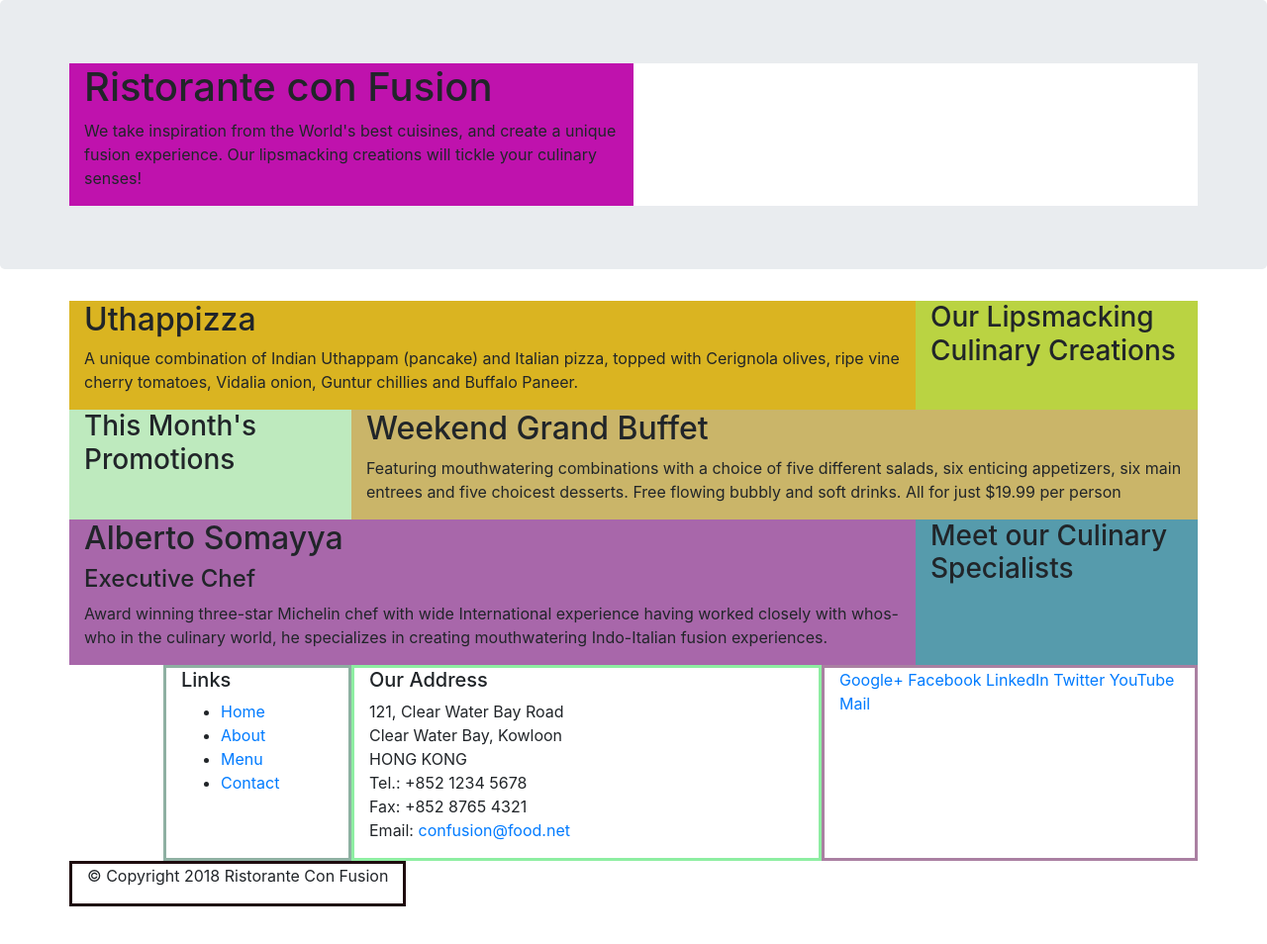
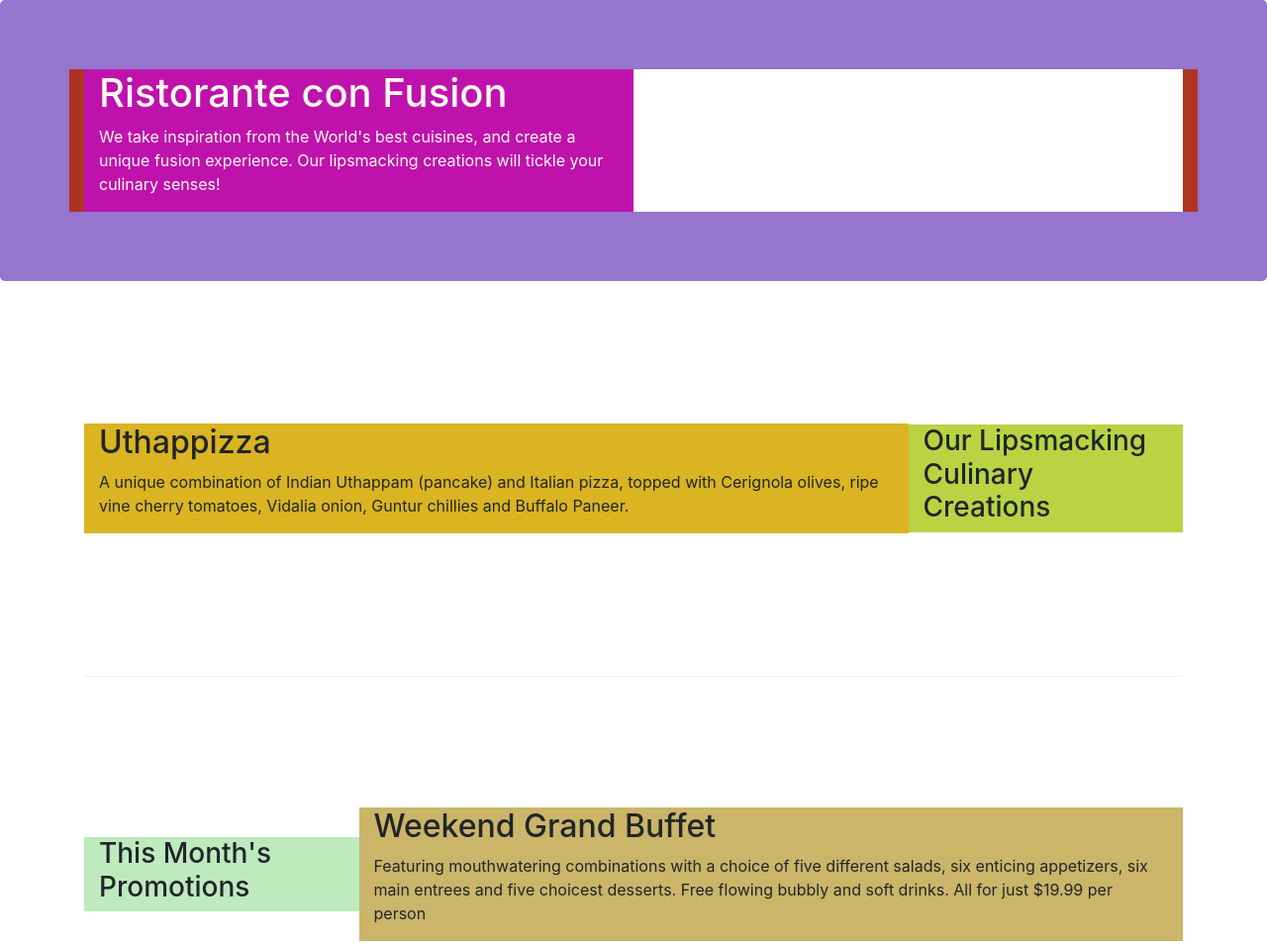
Before and after one commit to loso-nd/conFusion, a website: page index.html in a window 1280 px wide. Shown: the top 954 px of the page at 99% size. Before the commit the page ends 916 px from the top, so only its background shows below. Drawn offline with nearby package versions, Linux system fonts and the light colour scheme.

Commit message:
Bootstrap Grid Part 2
Added file for custom css styles
Use of BS compontents and inline styling
- align-(self/items)-center
- justified-content-center
- listed-ustyled

```diff
--- /dev/null
+++ b/CSS/styles.css
@@ -0,0 +1,31 @@
+.row-header {
+	margin: 0px auto;
+	padding: 0px auto;
+}
+
+.row-content {
+	margin: 0px auto;
+	padding: 50px 0px;
+	border-bottom: 1px ridge;
+	min-height: 400px;
+}
+
+.footer {
+	background-color: #d1c4e9;
+	margin: 0px auto;
+	padding: 20px 0px;
+}
+
+.jumbotron {
+	padding: 70px 30px;
+	margin: 0px auto;
+	background: #9575cd;
+	color: floralwhite;
+}
+
+.address {
+	font-size: 80%;
+	margin:  0px;
+	color: #0f0f0f;
+
+}
--- a/index.html
+++ b/index.html
@@ -10,6 +10,7 @@
     <!-- Bootstrap CSS -->
     <!-- Specifying is that the bootstrap.min.css file, which contains the CSS classes corresponding to Bootstrap that we have downloaded using NPM to our node_modules folder -->
     <link rel="stylesheet" href="node_modules/bootstrap/dist/css/bootstrap.min.css">
+    <link rel="stylesheet" type="text/css" href="css/styles.css">
     <title>Ristorante Con Fusion</title>
 </head>
 
@@ -17,7 +18,7 @@
 
     <header class="jumbotron">
         <div class="container" style="background-color: #ae3421">
-            <div class="row">
+            <div class="row row-header">
                 <div class="col-12 col-sm-6" style="background-color: #bf12ad">
                     <h1>Ristorante con Fusion</h1>
                     <p>We take inspiration from the World's best cuisines, and create a unique fusion experience. Our lipsmacking creations will tickle your culinary senses!</p>
@@ -29,7 +30,7 @@
     </header>
 
     <div class="container" >
-        <div class="row">
+        <div class="row row-content align-items-center">
             <div class="col-12 col-sm-4 order-sm-last col-md-3" style="background-color: #bad342">
                 <h3>Our Lipsmacking Culinary Creations</h3>
             </div>
@@ -40,7 +41,7 @@
         </div>
 
 
-        <div class="row">
+        <div class="row row-content align-items-center">
             <div class="col-12 col-sm-4 col-md-3" style="background-color: #beeabe">
                 <h3>This Month's Promotions</h3>
             </div>
@@ -50,7 +51,7 @@
             </div>
         </div>
 
-        <div class="row">
+        <div class="row row-content align-items-center">
             <div class="col-12 col-sm-4 order-sm-last col-md-3" style="background-color: #569bac">
                 <h3>Meet our Culinary Specialists</h3>
             </div>
@@ -64,10 +65,10 @@
 
     <footer>
         <div class="container">
-            <div class="row">
+            <div class="row footer">
                 <div class="col-4 offset-1 col-sm-2" style="border: 3px solid #8eb0a2">
                     <h5>Links</h5>
-                    <ul>
+                    <ul class="list-unstyled">
                         <li><a href="#">Home</a></li>
                         <li><a href="#">About</a></li>
                         <li><a href="#">Menu</a></li>
@@ -85,8 +86,8 @@
 		              Email: <a href="mailto:confusion@food.net">confusion@food.net</a>
 		           </address>
                 </div>
-                <div class="col-12 col-sm-4" style="border: 3px solid #aa80a2">
-                    <div>
+                <div class="col-12 col-sm-4 align-self-center" style="border: 3px solid #aa80a2">
+                    <div class="text-center">
                         <a href="http://google.com/+">Google+</a>
                         <a href="http://www.facebook.com/profile.php?id=">Facebook</a>
                         <a href="http://www.linkedin.com/in/">LinkedIn</a>
@@ -96,7 +97,7 @@
                     </div>
                 </div>
            </div>
-           <div class="row">
+           <div class="row justify-content-center">
                 <div class="col-auto" style="border: 3px solid #1e0b0e">
                     <p>© Copyright 2018 Ristorante Con Fusion</p>
                 </div>
```
Also changed, not shown: 1 other file.
